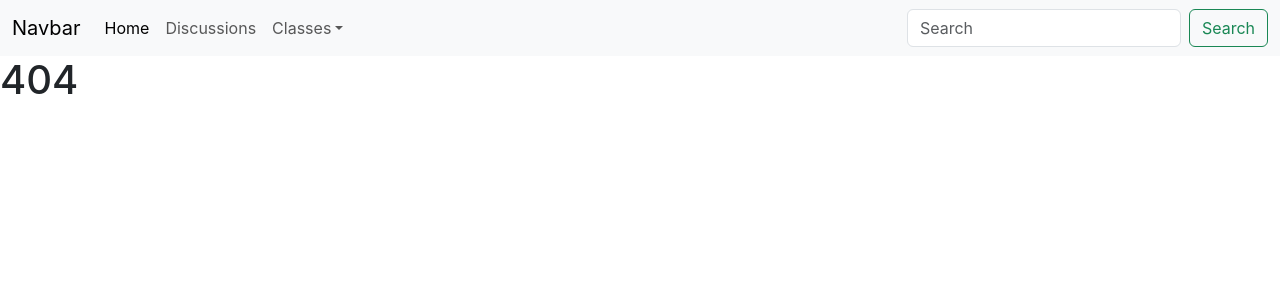
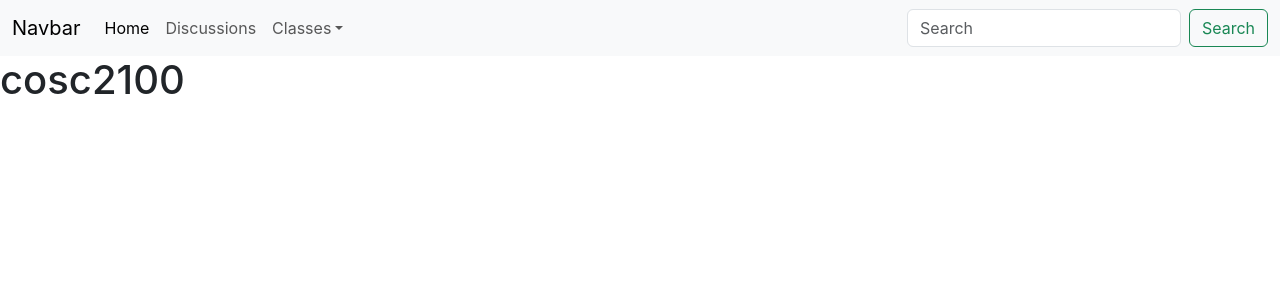
Before and after one commit to JSchneid850/COSC3810, a React (Create React App) app: page /Cosc2100 in a window 1280 px wide. Before the commit this address had no page. Shown: the top 300 px of the page. Built offline with nearby package versions, Linux system fonts and the light colour scheme.

Commit message:
Class Pages

```diff
--- a/src/App.js
+++ b/src/App.js
@@ -5,6 +5,10 @@ import Home from "./pages/Home";
 import Blogs from "./pages/Blogs";
 import Contact from "./pages/Contact";
 import NoPage from "./pages/NoPage";
+import Cosc2100 from "./pages/Cosc2100";
+import Cosc3810 from "./pages/Cosc3810";
+import Cosc4920 from "./pages/Cosc4920";
+
 
 export default function App() {
   return (
@@ -14,6 +18,9 @@ export default function App() {
           <Route index element={<Home />} />
           <Route path="blogs" element={<Blogs />} />
           <Route path="contact" element={<Contact />} />
+          <Route path="Cosc2100" element={<Cosc2100 />} />
+          <Route path="Cosc3810" element={<Cosc3810 />} />
+          <Route path="Cosc4920" element={<Cosc4920 />} />
           <Route path="*" element={<NoPage />} />
         </Route>
       </Routes>
--- /dev/null
+++ b/src/pages/Cosc2100.jsx
@@ -0,0 +1,5 @@
+const Cosc2100 = () => {
+    return <h1>cosc2100</h1>;
+  };
+
+  export default Cosc2100;
--- /dev/null
+++ b/src/pages/Cosc3810.jsx
@@ -0,0 +1,5 @@
+const Cosc3810 = () => {
+    return <h1>cosc3810</h1>;
+  };
+
+  export default Cosc3810;
--- /dev/null
+++ b/src/pages/Cosc4920.jsx
@@ -0,0 +1,5 @@
+const Cosc4920 = () => {
+    return <h1>cosc4920</h1>;
+  };
+
+  export default Cosc4920;
--- a/src/pages/Layout.jsx
+++ b/src/pages/Layout.jsx
@@ -22,11 +22,11 @@ const Layout = () => {
                   Classes
                 </Link>
                 <ul className="dropdown-menu" aria-labelledby="navbarDropdown">
-                  <li><Link className="dropdown-item" to="/cosc2100">COSC2100</Link></li>
+                  <li><Link className="dropdown-item" to="/Cosc2100">COSC2100</Link></li>
                   <li><hr className="dropdown-divider"/></li>
-                  <li><Link className="dropdown-item" to="/cosc3810">COSC3810</Link></li>
+                  <li><Link className="dropdown-item" to="/Cosc3810">COSC3810</Link></li>
                   <li><hr className="dropdown-divider"/></li>
-                  <li><Link className="dropdown-item" to="/cosc4920">COSC4920</Link></li>
+                  <li><Link className="dropdown-item" to="/Cosc4920">COSC4920</Link></li>
                 </ul>
               </li>
             </ul>
```
